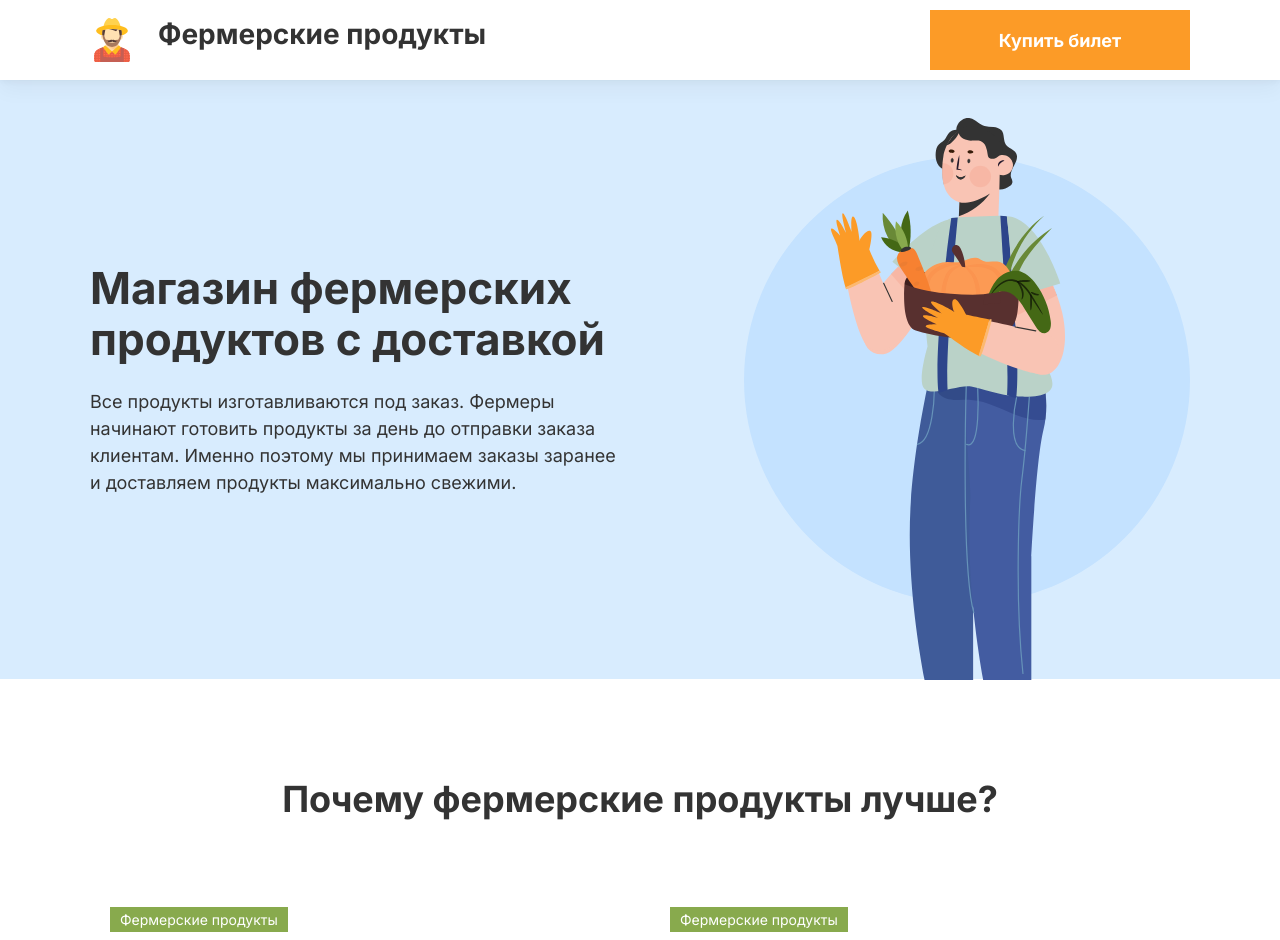
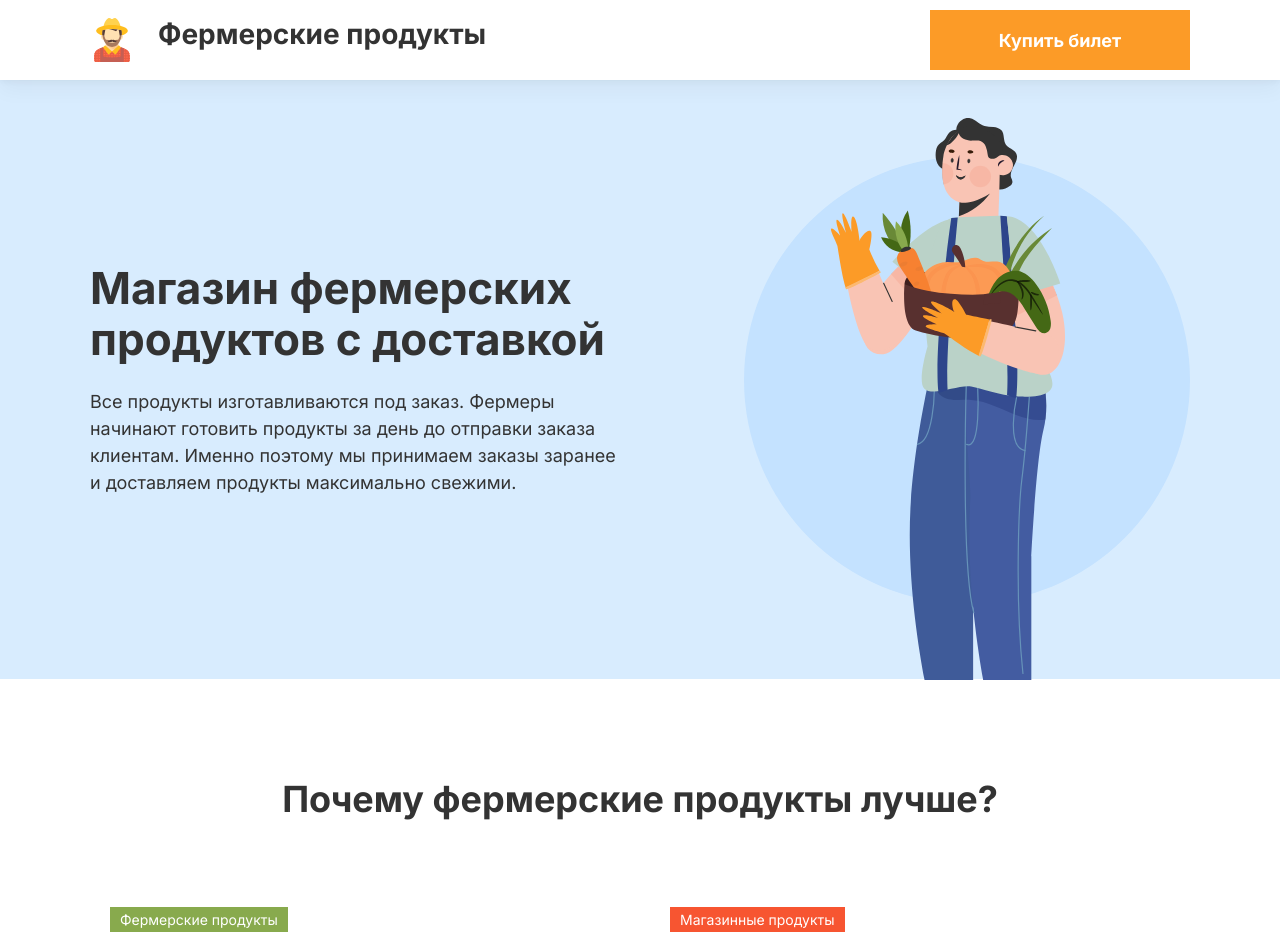
Before and after one commit to tsbv/react-farm-shop, a React (Create React App) app: page / in a window 1280 px wide. Shown: the top 940 px of the page. Built offline with nearby package versions, Linux system fonts and the light colour scheme.

Commit message:
Реализует компонент карточки товара с категориями

```diff
--- a/src/components/ui/advantage-card/advantage-card.jsx
+++ b/src/components/ui/advantage-card/advantage-card.jsx
@@ -1,8 +1,9 @@
 import React from "react";
 import Title, { TitleSize } from "../../ui/title/title";
 import "./style.css";
+import AdvantageCategory from "../advantage-category/advantage-category";
 
-function AdvantageCard() {
+/* function AdvantageCard() {
   return (
     <article className="advantage-card">
       <span className="advantage-card__category">Фермерские продукты</span>
@@ -10,6 +11,20 @@ function AdvantageCard() {
       <p className="advantage-card__text">Домашняя колбаса из мяса, соли и специй и колбаса из магазина — два настолько разных продукта, что они даже не родственники</p>
     </article>
   );
+} */
+
+function AdvantageCard({
+  category,
+  name,
+  description
+}) {
+  return (
+    <article className="advantage-card">
+      <AdvantageCategory className="advantage-card__category" category={category} />
+      <Title size={TitleSize.SMALL}>{name}</Title>
+      <p className="advantage-card__text" dangerouslySetInnerHTML={{ __html: description }}></p>
+    </article>
+  );
 }
 
 export default AdvantageCard;
--- /dev/null
+++ b/src/components/ui/advantage-category/advantage-category.jsx
@@ -0,0 +1,43 @@
+import React from "react";
+import "./style.css";
+
+export const CardCategory = {
+  FARM: "farm-products",
+  STORE: "store-products"
+};
+
+function AdvantageCategory({ className = "", category }) {
+  let options;
+
+  switch (category) {
+    case CardCategory.FARM:
+      options = {
+        text: "Фермерские продукты",
+        bgColor: "#88aa4d"
+      };
+      break;
+    case CardCategory.STORE:
+      options = {
+        text: "Магазинные продукты",
+        bgColor: "#f75531"
+      };
+      break;
+    default:
+      options = {
+        text: "",
+        bgColor: "#d8ecfe"
+      };
+      break;
+  }
+
+  return options.text ? (
+    <span
+      className={`${className}`}
+      style={{ backgroundColor: options.bgColor }}
+    >
+      {options.text}
+    </span>
+  ) : null;
+}
+
+export default AdvantageCategory;
--- a/src/mocks/advantagesList.js
+++ b/src/mocks/advantagesList.js
@@ -1,25 +1,25 @@
 const advantagesList = [
   {
     id: 0,
-    category: 'Фермерские продукты',
+    category: 'farm-products',
     name: 'Еда намного вкуснее',
     description: 'Домашняя колбаса из мяса, соли и специй и колбаса из магазина — два настолько разных продукта, что они даже не родственники'
   },
   {
     id: 1,
-    category: 'Магазинные продукты',
+    category: 'store-products',
     name: 'Просроченные продукты',
     description: 'Из-за большого количество товара сотрудники магазинов не успевают своевременно производить замену товара'
   },
   {
     id: 2,
-    category: 'Фермерские продукты',
+    category: 'farm-products',
     name: 'Натуральные продукты',
     description: 'Поставляем местные органические продукты выращенные без пестицидов и химических удобрений.'
   },
   {
     id: 3,
-    category: 'Магазинные продукты',
+    category: 'store-products',
     name: 'Некачественное мясо',
     description: 'Мясные полуфабрикаты, в которых содержится чрезмерно много натрия, вредных жиров, консервантов'
   }
```
Also changed, not shown: src/components/ui/advantage-category/style.css (added).
